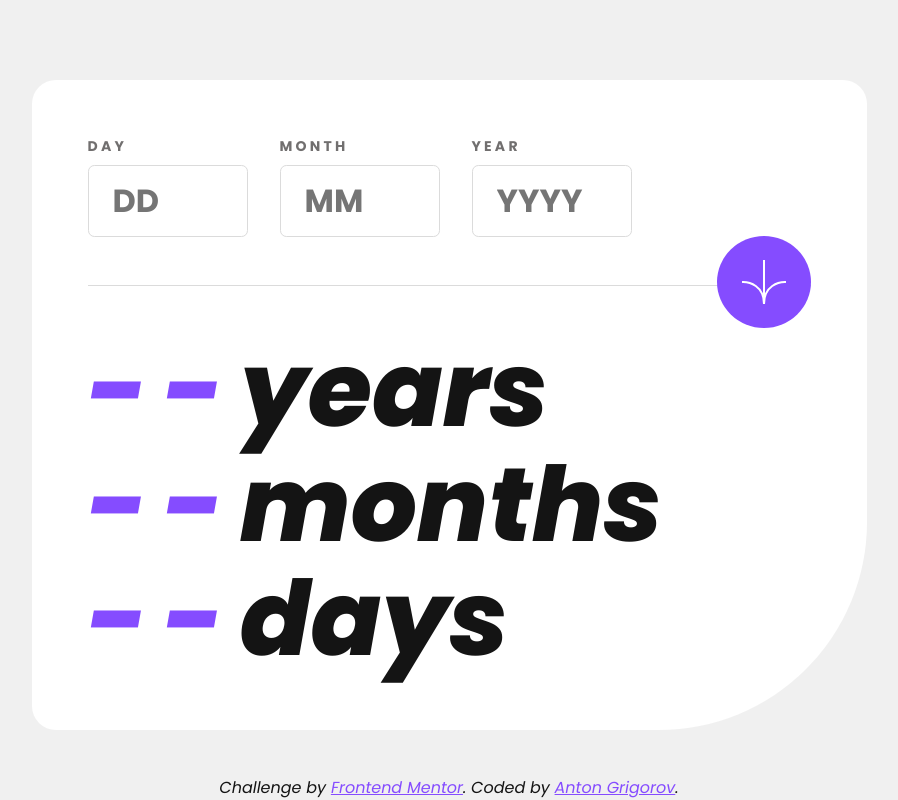
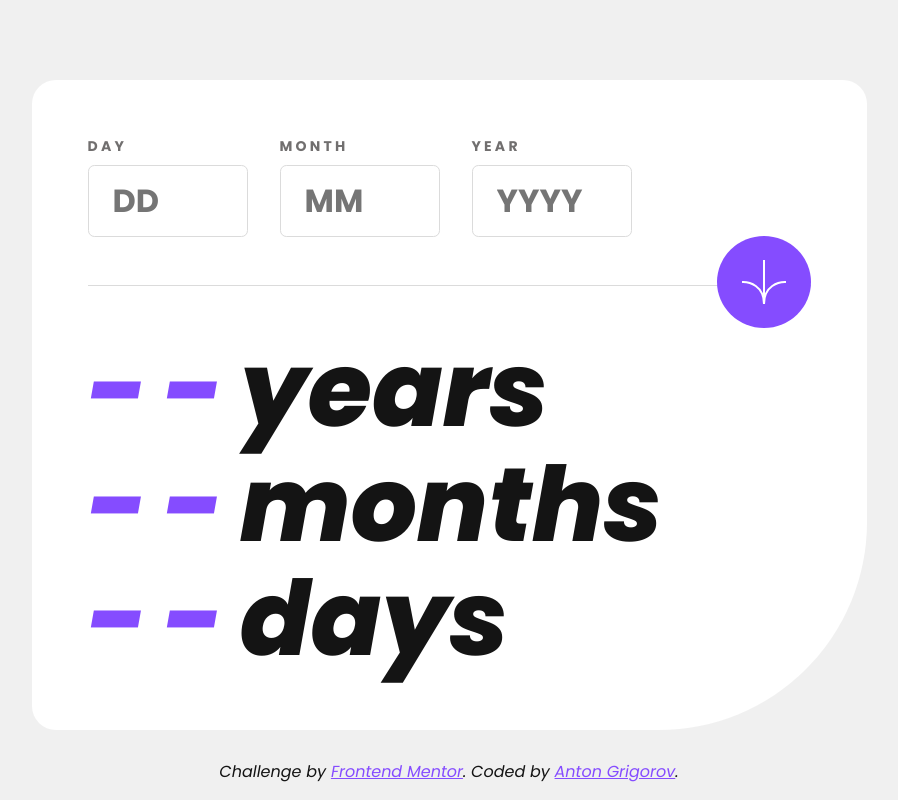
Before and after one commit to TisteEdur/Frontend-Mentor-Challenges, a plain HTML site: page age-calculator-app/index.html in a window 1280 px wide. Shown: the whole page, without its empty margins (191-1089 px from the left). Drawn offline with Linux system fonts and the light colour scheme.

Commit message:
add small footer styling - width and centering

```diff
--- a/age-calculator-app/styles.css
+++ b/age-calculator-app/styles.css
@@ -175,6 +175,10 @@ body {
 }
 
 .footer {
+    width: 100%;
+    margin: 0 auto .5rem;
+    max-width: 80vw;
+    text-align: center;
     font-family: "Poppins-Italic";
     color: hsl(0, 0%, 8%);
 
@@ -192,8 +196,8 @@ body {
     .user-input {
         & .input-wrapper {
             & input:hover {
-               border-color:  hsl(0, 0%, 8%);
-               cursor: pointer;
+                border-color: hsl(0, 0%, 8%);
+                cursor: pointer;
             }
         }
     }
@@ -287,6 +291,10 @@ body {
     .output-numbers {
         letter-spacing: 1rem;
     }
+
+    .footer {
+        margin: 0 auto 1rem;
+    }
 }
 
 /* ===== End of Media Queries ===== */
```
